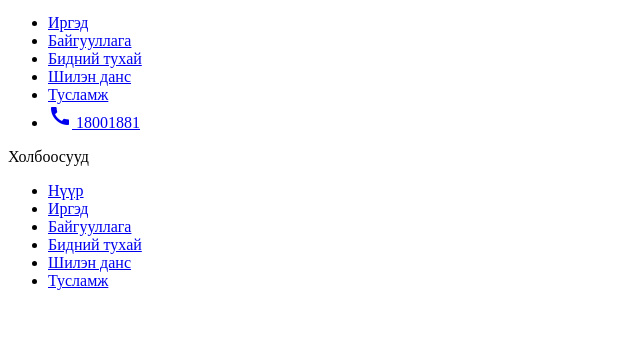
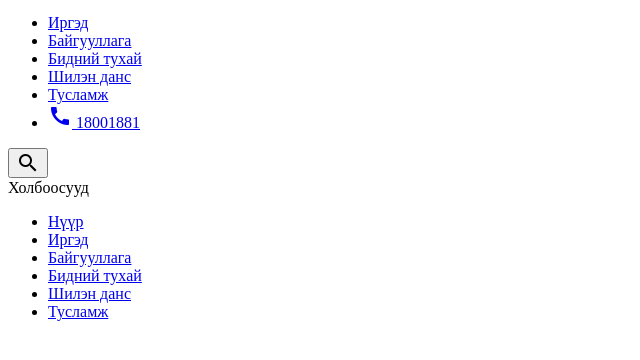
Before and after one commit to tuguldur/statebank.mn, a website: page index.html in a window 1280 px wide. Shown: the part 106-466 px from the top of the page, without its empty margins (0-640 px from the left). Drawn offline with Linux system fonts and the light colour scheme; files whose address does not match are found by name.

Commit message:
Nav height fixed

```diff
--- a/assets/scss/_navbar.scss
+++ b/assets/scss/_navbar.scss
@@ -5,8 +5,11 @@
   flex-direction: row;
   align-items: flex-start;
   border-bottom: 1px solid rgba(0, 0, 0, 0.14);
-  height: 84px;
-  padding: 12px 14px;
+  height: 64px;
+  padding: 0 14px;
+}
+.logo {
+  margin-top: 2px;
 }
 .header-nav {
   position: relative;
@@ -66,6 +69,10 @@
   }
   padding: 8px 0;
 }
+.icon-button-container {
+  padding: 8px 0;
+  margin-left: 14px;
+}
 .header-lockup {
   @media only screen and (max-width: 468px) {
     display: none;
--- a/index.html
+++ b/index.html
@@ -28,7 +28,7 @@
       </div>
       <div class="header-lockup">
         <a href="/">
-          <img class="logo" src="/assets/images/logo.png" />
+          <img class="logo" src="<%=require('./assets/images/logo.png')%>" />
         </a>
       </div>
       <div class="header-nav">
@@ -57,6 +57,11 @@
             </a>
           </li>
         </ul>
+      </div>
+      <div class="icon-button-container">
+        <button class="mdc-icon-button material-icons">
+          search
+        </button>
       </div>
     </header>
     <!-- Drawer -->
--- a/webpack.config.js
+++ b/webpack.config.js
@@ -48,13 +48,12 @@ module.exports = {
     new HtmlWebpackPlugin({
       template: "./index.html",
       filename: "index.html",
+      favicon: "assets/images/favicon.ico",
       chunks: ["main"],
-      // REMOVE ME
       minify: {
         removeComments: true,
         collapseWhitespace: true
       }
-      // REMOVE ME END
     })
   ]
 };
```
Also changed, not shown: assets/scss/_drawer.scss (+0 -7 lines).
